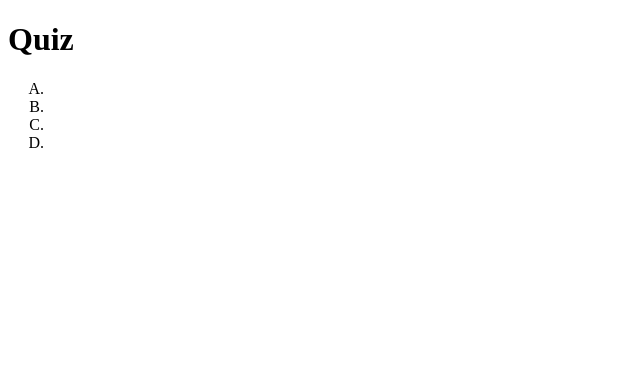
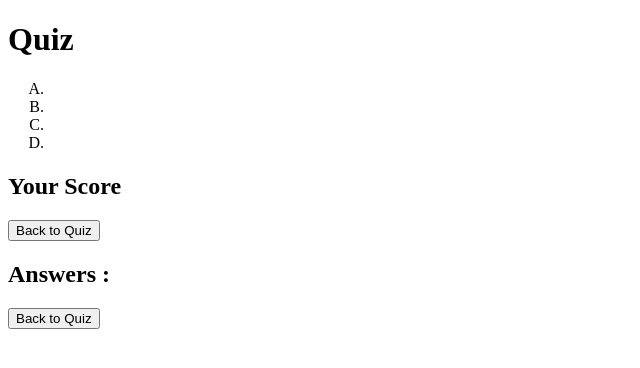
Before and after one commit to Fabitheguy003/srl.quiz, a plain HTML site: page index.html in a window 1280 px wide. Shown: the whole page, without its empty margins (0-640 px from the left). Drawn offline with Linux system fonts and the light colour scheme.

Commit message:
html added section in body

```diff
--- a/index.html
+++ b/index.html
@@ -26,3 +26,20 @@
             <h4 id="stat"></h4>
         </div>
     </div>
+
+    <!-- scoreboard section -->
+    <div id="scoreboard">
+        <h2 id="score-title">Your Score</h2>
+        <h2 id="score"></h2>
+        <button type="button" id="score-btn" onclick="backToQuiz()">Back to Quiz</button>
+
+    </div>
+
+    <!-- answers section -->
+    <div id="answerBox">
+        <h2>Answers :</h2>
+        <ol type="1" id="answers">
+
+        </ol>
+        <button type="button" id="score-btn" onclick="backToQuiz()">Back to Quiz</button>
+    </div>
```
